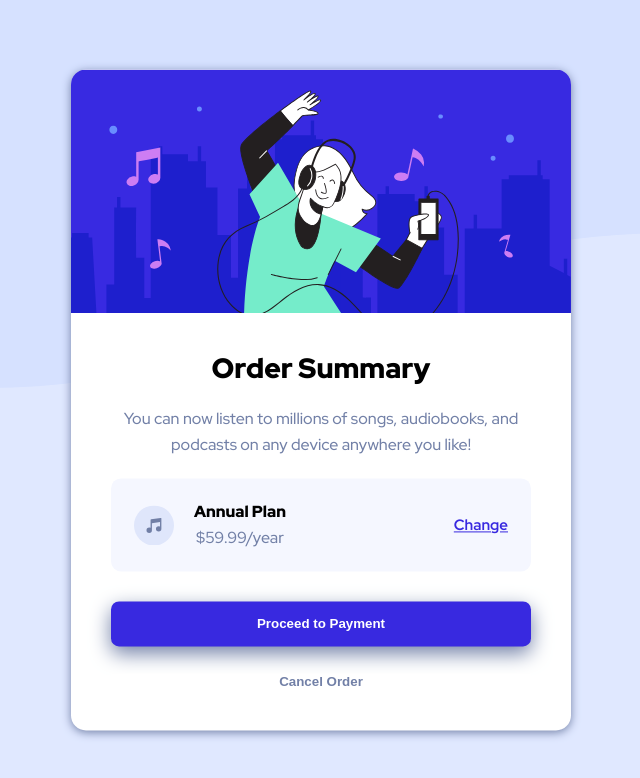
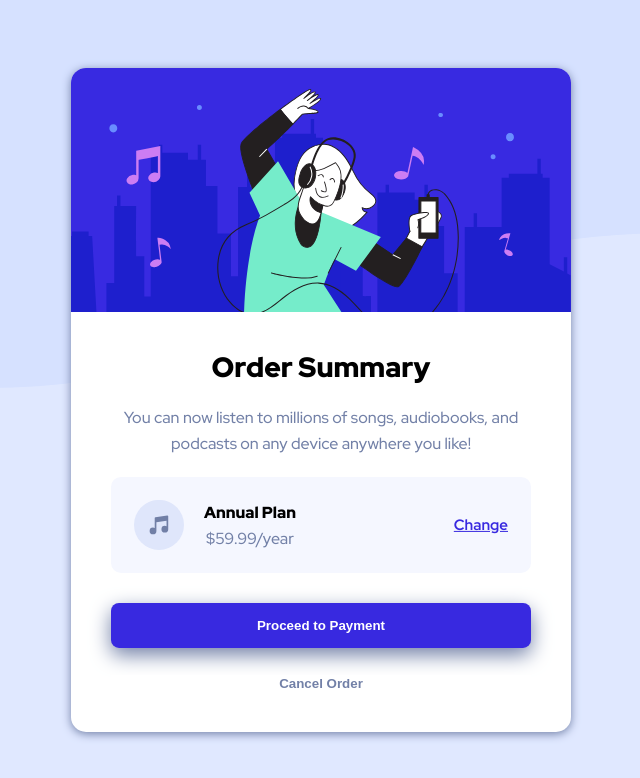
Before and after one commit to Medghazaly/order-summary-component, a plain HTML site: page index.html in a window 1280 px wide. Shown: the whole page, without its empty margins (319-959 px from the left). Drawn offline with Linux system fonts and the light colour scheme.

Commit message:
first commit

```diff
--- a/index.html
+++ b/index.html
@@ -1,8 +1,10 @@
 <!DOCTYPE html>
 <html lang="en">
+
 <head>
   <meta charset="UTF-8">
-  <meta name="viewport" content="width=device-width, initial-scale=1.0"> <!-- displays site properly based on user's device -->
+  <meta name="viewport" content="width=device-width, initial-scale=1.0">
+  <!-- displays site properly based on user's device -->
 
   <link rel="icon" type="image/png" sizes="32x32" href="./images/favicon-32x32.png">
   <!-- Font Google -->
@@ -13,8 +15,9 @@
   <link rel="stylesheet" href="style.css">
   <title>Order summary card</title>
 </head>
+
 <body>
-  <div class="container">
+  <main class="container">
     <img src="images/illustration-hero.svg" alt="illustration hero" class="logo">
     <div class="content">
       <h1>Order Summary</h1>
@@ -35,6 +38,7 @@
       <button>Proceed to Payment</button>
       <button>Cancel Order</button>
     </div>
-  </div>
+  </main>
 </body>
+
 </html>
--- a/style.css
+++ b/style.css
@@ -75,7 +75,7 @@ body {
 }
 
 .container .content .plan img {
-  width: 40px;
+  width: 50px;
   margin-right: 20px;
 }
 
```
